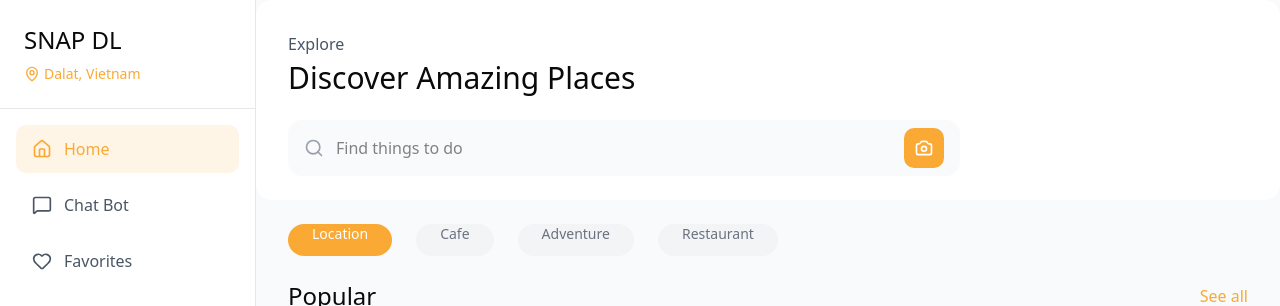
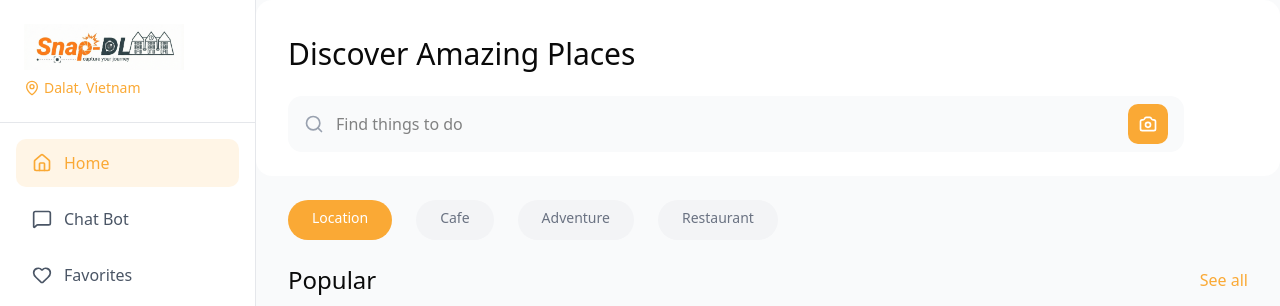
Before and after one commit to Foodevn/Snap_D, a Next.js app: page / in a window 1280 px wide. Shown: the top 306 px of the page. Built offline with nearby package versions, Linux system fonts and the light colour scheme.

Commit message:
Refactor code structure for improved readability and maintainability

```diff
--- a/src/components/DestinationDetail.tsx
+++ b/src/components/DestinationDetail.tsx
@@ -581,7 +581,7 @@ export function DestinationDetail({ destination, onBack, isFavorite, toggleFavor
           </div>
 
           {/* Book Now Button */}
-          <div className="sticky bottom-0 lg:relative bg-white border-t lg:border-0 p-5 lg:p-8 -mx-5 lg:mx-0">
+          {/* <div className="sticky bottom-0 lg:relative bg-white border-t lg:border-0 p-5 lg:p-8 -mx-5 lg:mx-0">
             <div className="flex items-center gap-4">
               <div>
                 <p className="text-xs lg:text-sm text-gray-500">
@@ -596,9 +596,10 @@ export function DestinationDetail({ destination, onBack, isFavorite, toggleFavor
                 <ArrowLeft className="w-5 h-5 lg:w-6 lg:h-6 rotate-180" />
               </button>
             </div>
+          </div> */}
         </div>
       </div>
-      </div>
+
       <BottomNav onFavoritesClick={onFavoritesClick} onProfileClick={onProfileClick} onChatBotClick={onChatBotClick} />
     </div>
   );
--- a/src/components/Home.tsx
+++ b/src/components/Home.tsx
@@ -296,8 +296,7 @@ export function Home({ onDestinationClick, favorites, toggleFavorite, onFavorite
       <div className="px-5 pt-6 pb-4 lg:hidden">
         <div className="flex items-start justify-between mb-6">
           <div>
-            <p className="text-gray-600 text-sm">Explore</p>
-            <h1 className="text-2xl mt-1">SNAP DL</h1>
+            <img src="./logo-snap-d.png" alt="logo" className='w-40' />
           </div>
           <div className="flex items-center gap-1 text-sm" style={{ color: '#FAA935' }}>
             <MapPin className="w-4 h-4" />
@@ -329,13 +328,12 @@ export function Home({ onDestinationClick, favorites, toggleFavorite, onFavorite
       <div className="hidden lg:block px-8 pt-8 pb-6 bg-white rounded-2xl mb-6">
         <div className="flex items-center justify-between mb-6">
           <div>
-            <p className="text-gray-600">Explore</p>
             <h1 className="text-3xl mt-1">Discover Amazing Places</h1>
           </div>
         </div>
 
         {/* Search Bar */}
-        <div className="relative max-w-2xl">
+        <div className="relative max-w-4xl">
           <Search className="absolute left-4 top-1/2 -translate-y-1/2 w-5 h-5 text-gray-400" />
           <input
             type="text"
@@ -357,16 +355,16 @@ export function Home({ onDestinationClick, favorites, toggleFavorite, onFavorite
       {/* Tabs */}
       <div className="px-5 lg:px-8 mb-6 bg-white lg:bg-transparent">
         <div className="flex gap-3 lg:gap-6 pb-2 lg:pb-0 overflow-x-auto scrollbar-hide border-b lg:border-none">
-          <button className="pb-2 lg:pb-3 lg:px-6 lg:bg-[#FAA935] lg:text-white lg:rounded-full text-sm text-[#FAA935] lg:border-0 border-b-2 border-[#FAA935] whitespace-nowrap flex-shrink-0">
+          <button className="pb-2 lg:pb-3 lg:px-6 lg:py-2 lg:bg-[#FAA935] lg:text-white lg:rounded-full text-sm text-[#FAA935] lg:border-0 border-b-2 border-[#FAA935] whitespace-nowrap flex-shrink-0">
             Location
           </button>
-          <button className="pb-2 lg:pb-3 lg:px-6 lg:bg-gray-100 lg:rounded-full text-sm text-gray-500 hover:text-gray-700 whitespace-nowrap flex-shrink-0">
+          <button className="pb-2 lg:pb-3 lg:px-6 lg:py-2 lg:bg-gray-100 lg:rounded-full text-sm text-gray-500 hover:text-gray-700 whitespace-nowrap flex-shrink-0">
             Cafe
           </button>
-          <button className="pb-2 lg:pb-3 lg:px-6 lg:bg-gray-100 lg:rounded-full text-sm text-gray-500 hover:text-gray-700 whitespace-nowrap flex-shrink-0">
+          <button className="pb-2 lg:pb-3 lg:px-6 lg:py-2 lg:bg-gray-100 lg:rounded-full text-sm text-gray-500 hover:text-gray-700 whitespace-nowrap flex-shrink-0">
             Adventure
           </button>
-          <button className="pb-2 lg:pb-3 lg:px-6 lg:bg-gray-100 lg:rounded-full text-sm text-gray-500 hover:text-gray-700 whitespace-nowrap flex-shrink-0">
+          <button className="pb-2 lg:pb-3 lg:px-6 lg:py-2 lg:bg-gray-100 lg:rounded-full text-sm text-gray-500 hover:text-gray-700 whitespace-nowrap flex-shrink-0">
             Restaurant
           </button>
         </div>
--- a/src/components/Sidebar.tsx
+++ b/src/components/Sidebar.tsx
@@ -15,7 +15,7 @@ export function Sidebar({ currentView, onHomeClick, onFavoritesClick, onProfileC
       <aside className="hidden lg:flex lg:flex-col lg:fixed lg:inset-y-0 lg:w-64 bg-white border-r border-gray-200">
         {/* Logo */}
         <div className="p-6 border-b border-gray-200">
-          <h1 className="text-2xl">SNAP DL</h1>
+          <img src="./logo-snap-d.png" alt="logo" className='w-40' />
           <div className="flex items-center gap-1 text-sm text-[#FAA935] mt-2">
             <MapPin className="w-4 h-4" />
             <span>Dalat, Vietnam</span>
@@ -26,11 +26,10 @@ export function Sidebar({ currentView, onHomeClick, onFavoritesClick, onProfileC
         <nav className="flex-1 p-4">
           <button
             onClick={onHomeClick}
-            className={`w-full flex items-center gap-3 px-4 py-3 rounded-lg transition-colors mb-2 ${
-              currentView === 'home'
+            className={`w-full flex items-center gap-3 px-4 py-3 rounded-lg transition-colors mb-2 ${currentView === 'home'
                 ? 'bg-[#FFF5E6] text-[#FAA935]'
                 : 'text-gray-600 hover:bg-gray-50'
-            }`}
+              }`}
           >
             <Home className="w-5 h-5" />
             <span>Home</span>
@@ -38,11 +37,10 @@ export function Sidebar({ currentView, onHomeClick, onFavoritesClick, onProfileC
 
           <button
             onClick={onChatBotClick}
-            className={`w-full flex items-center gap-3 px-4 py-3 rounded-lg transition-colors mb-2 ${
-              currentView === 'chatbot'
+            className={`w-full flex items-center gap-3 px-4 py-3 rounded-lg transition-colors mb-2 ${currentView === 'chatbot'
                 ? 'bg-[#FFF5E6] text-[#FAA935]'
                 : 'text-gray-600 hover:bg-gray-50'
-            }`}
+              }`}
           >
             <MessageSquare className="w-5 h-5" />
             <span>Chat Bot</span>
@@ -50,11 +48,10 @@ export function Sidebar({ currentView, onHomeClick, onFavoritesClick, onProfileC
 
           <button
             onClick={onFavoritesClick}
-            className={`w-full flex items-center gap-3 px-4 py-3 rounded-lg transition-colors mb-2 ${
-              currentView === 'favorites'
+            className={`w-full flex items-center gap-3 px-4 py-3 rounded-lg transition-colors mb-2 ${currentView === 'favorites'
                 ? 'bg-[#FFF5E6] text-[#FAA935]'
                 : 'text-gray-600 hover:bg-gray-50'
-            }`}
+              }`}
           >
             <Heart className="w-5 h-5" />
             <span>Favorites</span>
@@ -62,11 +59,10 @@ export function Sidebar({ currentView, onHomeClick, onFavoritesClick, onProfileC
 
           <button
             onClick={onProfileClick}
-            className={`w-full flex items-center gap-3 px-4 py-3 rounded-lg transition-colors mb-2 ${
-              currentView === 'profile'
+            className={`w-full flex items-center gap-3 px-4 py-3 rounded-lg transition-colors mb-2 ${currentView === 'profile'
                 ? 'bg-[#FFF5E6] text-[#FAA935]'
                 : 'text-gray-600 hover:bg-gray-50'
-            }`}
+              }`}
           >
             <User className="w-5 h-5" />
             <span>Profile</span>
```
Also changed, not shown: public/logo-snap-d.png (added). Lines whose indentation alone changed are shown as unchanged.
